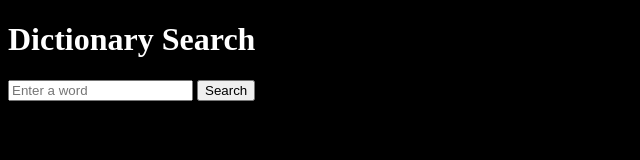
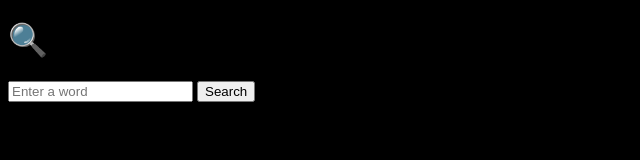
Before and after one commit to U42004/123, a plain HTML site: page index.html in a window 1280 px wide. Shown: the whole page, without its empty margins (0-640 px from the left). Drawn offline with Linux system fonts and the light colour scheme.

Commit message:
Update index.html

```diff
--- a/index.html
+++ b/index.html
@@ -13,7 +13,7 @@
     </style>
 </head>
 <body>
-    <h1>Dictionary Search</h1>
+    <h1>🔍</h1>
     <input type="text" id="searchInput" placeholder="Enter a word">
     <button onclick="searchDictionaries()">Search</button>
 
```
